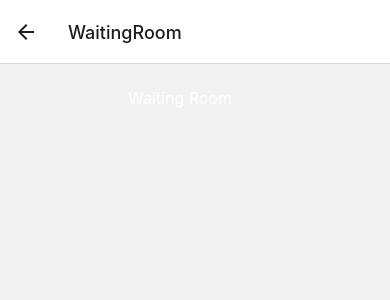
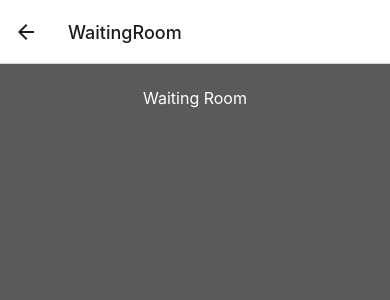
Before and after one commit to vkl2109/paint-swap, a React Native app in the folder client/: screen /WaitingRoom in a window 390 px wide. Shown: the top 300 px of the page. Built offline with nearby package versions, Linux system fonts and the light colour scheme.

Commit message:
Added scrolling and potential logged in user fetch to waiting room

```diff
--- a/client/components/WaitingRoom.js
+++ b/client/components/WaitingRoom.js
@@ -1,14 +1,37 @@
-import { StyleSheet, View, Pressable, Text } from 'react-native';
+import React, { useState, useEffect } from 'react'
+import { StyleSheet, SafeAreaView, View, Pressable, Text, ScrollView } from 'react-native';
 
 export default function WaitingRoom({ navigation }) {
+  const [ users, setUsers ] = useState()
+
+  useEffect(()=>{
+    const request = async () => {
+      let req = await fetch('http://localhost:3001/users')
+      let res = await req.json()
+      if (req.ok) {
+        setUsers(res)
+      }
+    }
+    // request()
+  },[])
+
   return (
-    <View style={styles.buttonContainer}>
-        <Text style={styles.buttonLabel}>Waiting Room</Text>
-    </View>
+    <SafeAreaView style={styles.container}>
+      <ScrollView>
+        <View style={styles.buttonContainer}>
+            <Text style={styles.buttonLabel}>Waiting Room</Text>
+        </View>
+      </ScrollView>
+    </SafeAreaView>
   );
 }
 
 const styles = StyleSheet.create({
+  container: {
+    flex: 1,
+    backgroundColor: '#5A5A5A', // '#25292e'
+    alignItems: 'center',
+  },
   buttonContainer: {
     width: 320,
     height: 68,
@@ -16,6 +39,7 @@ const styles = StyleSheet.create({
     alignItems: 'center',
     justifyContent: 'center',
     padding: 3,
+    // backgroundColor: '#FFFFFF'
   },
   button: {
     borderRadius: 10,
```
